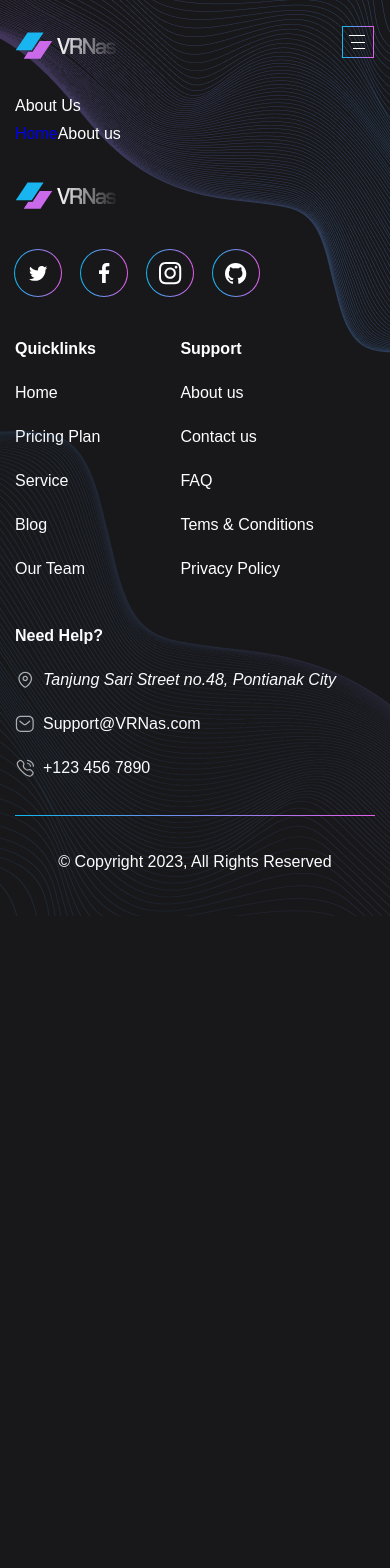
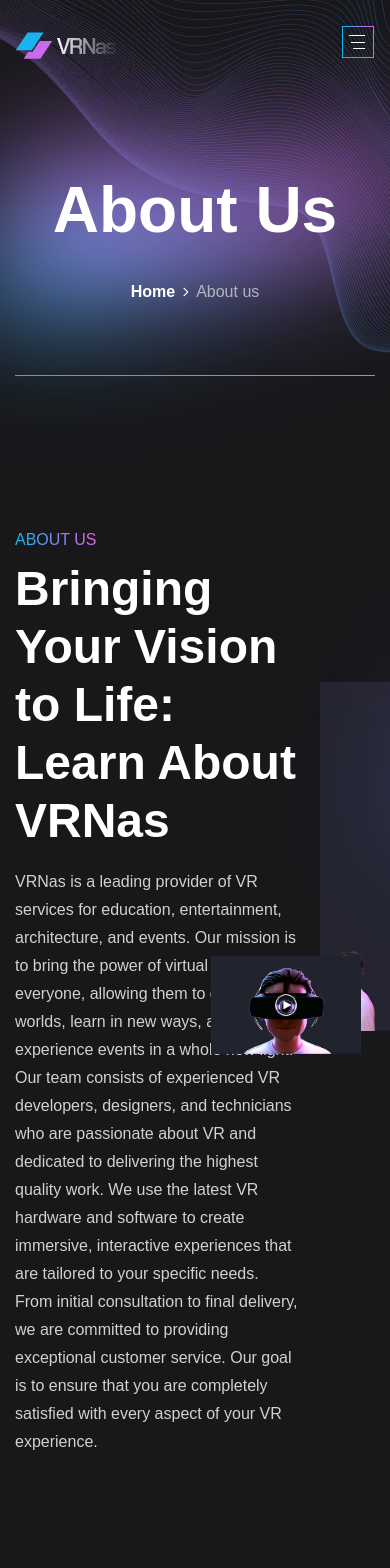
Before and after one commit to LiliiaGalkina/VR, a React (Vite) app: page /about in a window 390 px wide. Shown: the top 1568 px of the page. Before the commit the page ends 916 px from the top, so only its background shows below. Built offline with nearby package versions, Linux system fonts and the light colour scheme.

Commit message:
начало верстки aboutpage без адаптива

```diff
--- a/src/components/AboutPage/AboutPage.tsx
+++ b/src/components/AboutPage/AboutPage.tsx
@@ -1,5 +1,8 @@
 import { Link } from "react-router-dom";
 import style from "./aboutpage.module.scss";
+import AboutUs from "../AboutUs/AboutUs";
+import HomeHeroCards from "../HomeHeroCards/HomeHeroCards";
+import AboutWhyChoose from "../AboutWhyChoose/AboutWhyChoose";
 
 const AboutPage = () => {
   return (
@@ -8,10 +11,27 @@ const AboutPage = () => {
         <section className={style.titleblock}>
           <h2 className={style.title}>About Us</h2>
           <div className={style.breadcrumbs}>
-            <Link to={"/"}>Home</Link>
-            <span>About us</span>
+            <Link to={"/"} className={style.link}>
+              Home
+            </Link>
+            <img src="/images/about/titleblock-arrow.svg" alt="arrow right" />
+            <span className={style.text}>About us</span>
           </div>
+          <img
+            src="/images/about/titleblock-light.png"
+            alt="multicolor abstractive"
+            className={style.light}
+          />
         </section>
+        <AboutUs />
+        <section className={style.whychoosecards}>
+				  <h3 className={style.subtitle}>WHY CHOOSE US</h3>
+          <h2 className={style.sectiontitle}>
+            Empowering Your Virtual Reality Experience
+          </h2>
+          <HomeHeroCards />
+			  </section>
+			  <AboutWhyChoose/>
       </div>
     </main>
   );
--- a/src/components/AboutPage/aboutpage.module.scss
+++ b/src/components/AboutPage/aboutpage.module.scss
@@ -0,0 +1,70 @@
+@use "../../variables" as *;
+
+.titleblock {
+  position: relative;
+  padding: 8rem 0 6.9rem;
+  border-bottom: 0.1rem solid $linearGradientBlueColor;
+  border-image: $linearGradientMain;
+  border-image-slice: 1;
+  text-align: center;
+}
+
+.title {
+  @include title(6.4rem);
+  position: relative;
+  margin-bottom: 2.85rem;
+  z-index: 2;
+  letter-spacing: 0.5%;
+}
+
+.breadcrumbs {
+  position: relative;
+  display: flex;
+  justify-content: center;
+  gap: 0.15rem;
+  z-index: 2;
+}
+
+.link {
+  font-size: 1.6rem;
+  font-weight: 600;
+  color: $whiteColor;
+  cursor: pointer;
+  transition: all 0.5s ease;
+  &:hover {
+    text-decoration: underline;
+  }
+}
+
+.text {
+  font-weight: 300;
+  color: $greydarkColor;
+  opacity: 0.8;
+}
+
+.light {
+  position: absolute;
+  top: 50%;
+  left: 50%;
+  transform: translate(-50%, -50%);
+  filter: blur(4rem);
+}
+
+.whychoosecards {
+  padding: 9rem 0 7.5rem;
+}
+
+.subtitle {
+  @include titleHeader;
+  display: block;
+  max-width: fit-content;
+  margin: 0 auto 1.2rem;
+  text-align: center;
+}
+
+.sectiontitle {
+  @include title;
+  margin: 0 auto 5.4rem;
+  max-width: 70.8rem;
+  text-align: center;
+}
--- /dev/null
+++ b/src/components/AboutUs/AboutUs.tsx
@@ -0,0 +1,49 @@
+import style from "./aboutus.module.scss";
+import ImagesBlock from "../ImagesBlock/ImagesBlock";
+
+const AboutUs = () => {
+	return (
+    <section className={style.aboutus}>
+      <div className={style.items}>
+        <div className={style.content}>
+          <h3 className={style.subtitle}>ABOUT US</h3>
+          <h2 className={style.title}>
+            Bringing Your Vision to Life: Learn About VRNas
+          </h2>
+          <div className={style.text}>
+            <p>
+              VRNas is a leading provider of VR services for education,
+              entertainment, architecture, and events. Our mission is to bring
+              the power of virtual reality to everyone, allowing them to explore
+              new worlds, learn in new ways, and experience events in a whole
+              new light.
+            </p>
+            <p>
+              Our team consists of experienced VR developers, designers, and
+              technicians who are passionate about VR and dedicated to
+              delivering the highest quality work. We use the latest VR hardware
+              and software to create immersive, interactive experiences that are
+              tailored to your specific needs.
+            </p>
+            <p>
+              From initial consultation to final delivery, we are committed to
+              providing exceptional customer service. Our goal is to ensure that
+              you are completely satisfied with every aspect of your VR
+              experience.
+            </p>
+          </div>
+        </div>
+        <ImagesBlock
+          mainimage="/images/about/hero-mainimage.png"
+          mainimagealt="guy in VR glasses"
+          video="/images/home/hero-video.png"
+          videoalt="girl in VR glasses"
+          light="/images/about/hero-light.png"
+          bg="/images/home/about-main-bg.png"
+        />
+      </div>
+    </section>
+  );
+}
+
+export default AboutUs;
--- /dev/null
+++ b/src/components/AboutUs/aboutus.module.scss
@@ -0,0 +1,29 @@
+@use "../../variables" as *;
+
+.aboutus {
+	padding: 15rem 0 9rem;
+}
+
+.items {
+	display: flex;
+	justify-content: space-between;
+	align-items: center;
+	gap: 2rem;
+}
+
+.content {
+	max-width: 62.5rem;
+}
+
+.subtitle {
+	@include titleHeader;
+}
+
+.title {
+	@include title;
+	margin-bottom: 1.8rem;
+}
+
+.text {
+	color: $greydarkColor;
+}
--- /dev/null
+++ b/src/components/AboutWhyChoose/AboutWhyChoose.tsx
@@ -0,0 +1,23 @@
+import style from "./aboutwhychoose.module.scss";
+import ImagesBlock from "../ImagesBlock/ImagesBlock";
+import WhyChooseContentBlock from "../WhyChooseContentBlock/WhyChooseContentBlock";
+
+const AboutWhyChoose = () => {
+	return (
+		<section className={style.whychoose}>
+			<div className={style.items}>
+        <ImagesBlock
+          mainimage="/images/about/whychooseus-mainimage.png"
+          mainimagealt="guy in VR glasses runs"
+          video="/images/about/whychooseus-video.png"
+          videoalt="VR glasses"
+          light="/images/about/whychooseuse-light.png"
+          bg="/images/home/about-main-bg.png"
+				/>
+		<WhyChooseContentBlock/>
+      </div>
+    </section>
+  );
+}
+
+export default AboutWhyChoose;
--- /dev/null
+++ b/src/components/AboutWhyChoose/aboutwhychoose.module.scss
@@ -0,0 +1,13 @@
+@use "../../variables" as *;
+
+.whychoose {
+  padding: 0 0 10rem;
+}
+
+.items {
+  min-height: 77.32rem;
+  display: flex;
+  justify-content: space-between;
+  align-items: center;
+  gap: 6.8rem;
+}
--- a/src/components/WhyChooseUS/whychooseus.module.scss
+++ b/src/components/WhyChooseUS/whychooseus.module.scss
@@ -1,5 +1,5 @@
 .whychoose {
-  padding: 0 0;
+  padding: 0 ;
 }
 
 .items {
```
